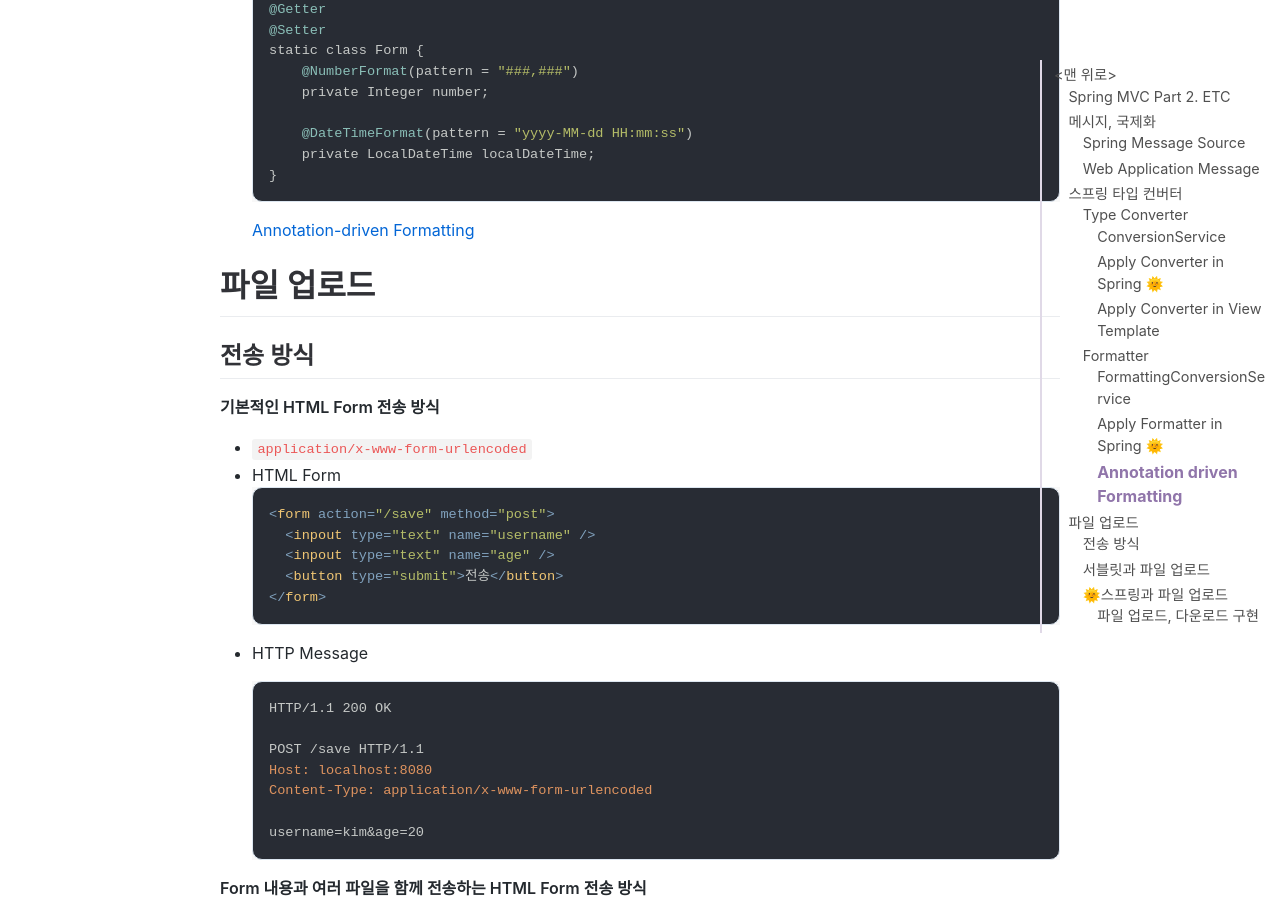
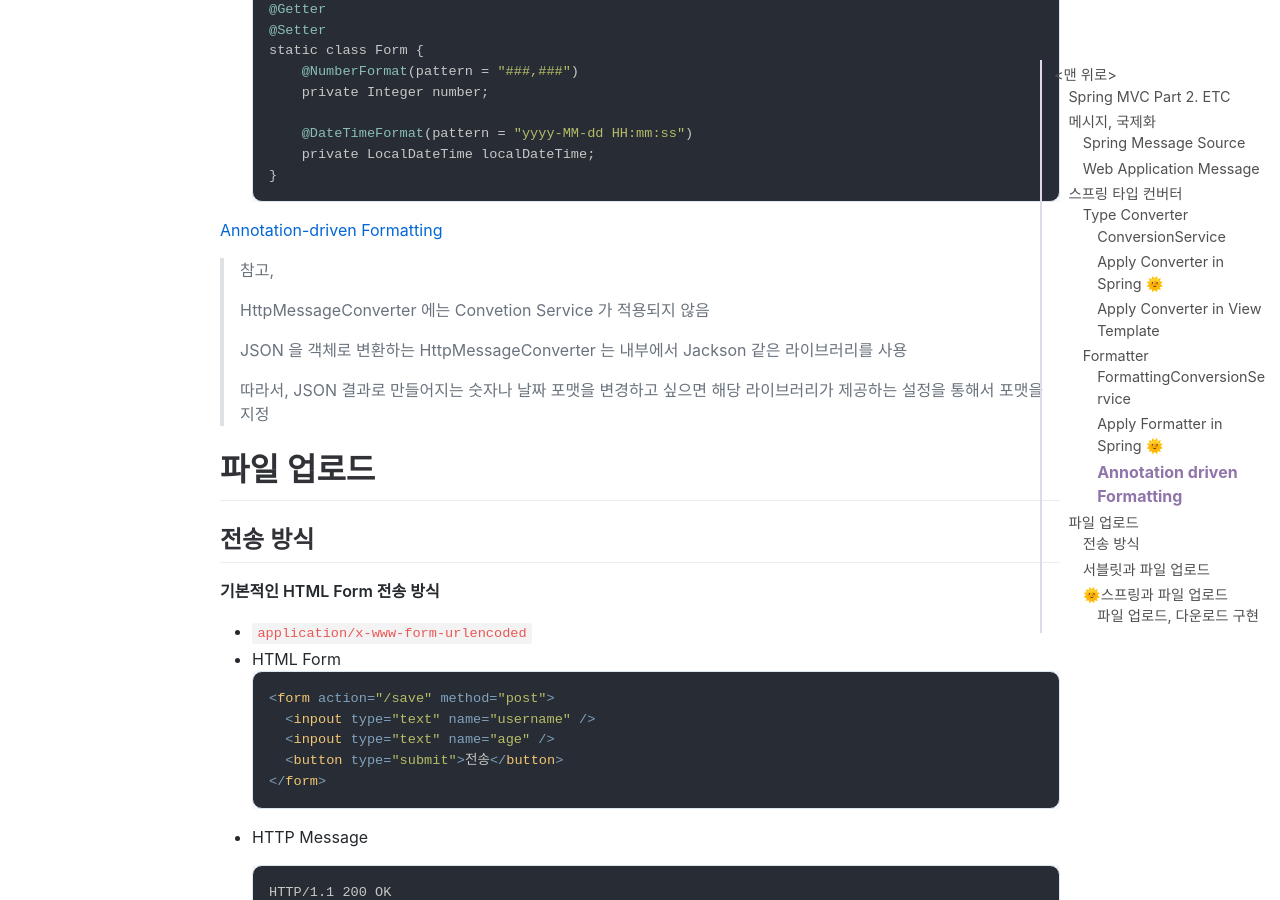
Before and after one commit to jihunparkme/jihunparkme.github.io, a Jekyll site: the page built from _posts/2021-10-12-Spring-MVC-Part2-Etc.md, in a window 1280 px wide and 900 px high, scrolled down 11293 px. Built offline with Jekyll 4.4.1, drawn with Linux system fonts in a browser that asks for light colours; nearby versions of some CDN libraries; comment, search, counter and statistics services are not loaded.

Commit message:
[Conquest of Spring] Annotation driven Formatting

````diff
--- a/_posts/2021-10-12-Spring-MVC-Part2-Etc.md
+++ b/_posts/2021-10-12-Spring-MVC-Part2-Etc.md
@@ -521,7 +521,15 @@ public class WebConfig implements WebMvcConfigurer {
   }
   ```
 
-  [Annotation-driven Formatting](https://docs.spring.io/spring-framework/docs/current/reference/html/core.html#format-CustomFormatAnnotations)
+[Annotation-driven Formatting](https://docs.spring.io/spring-framework/docs/current/reference/html/core.html#format-CustomFormatAnnotations)
+
+> 참고,
+>
+> HttpMessageConverter 에는 Convetion Service 가 적용되지 않음
+>
+> JSON 을 객체로 변환하는 HttpMessageConverter 는 내부에서 Jackson 같은 라이브러리를 사용
+>
+> 따라서, JSON 결과로 만들어지는 숫자나 날짜 포맷을 변경하고 싶으면 해당 라이브러리가 제공하는 설정을 통해서 포맷을 지정
 
 # 파일 업로드
 
````
